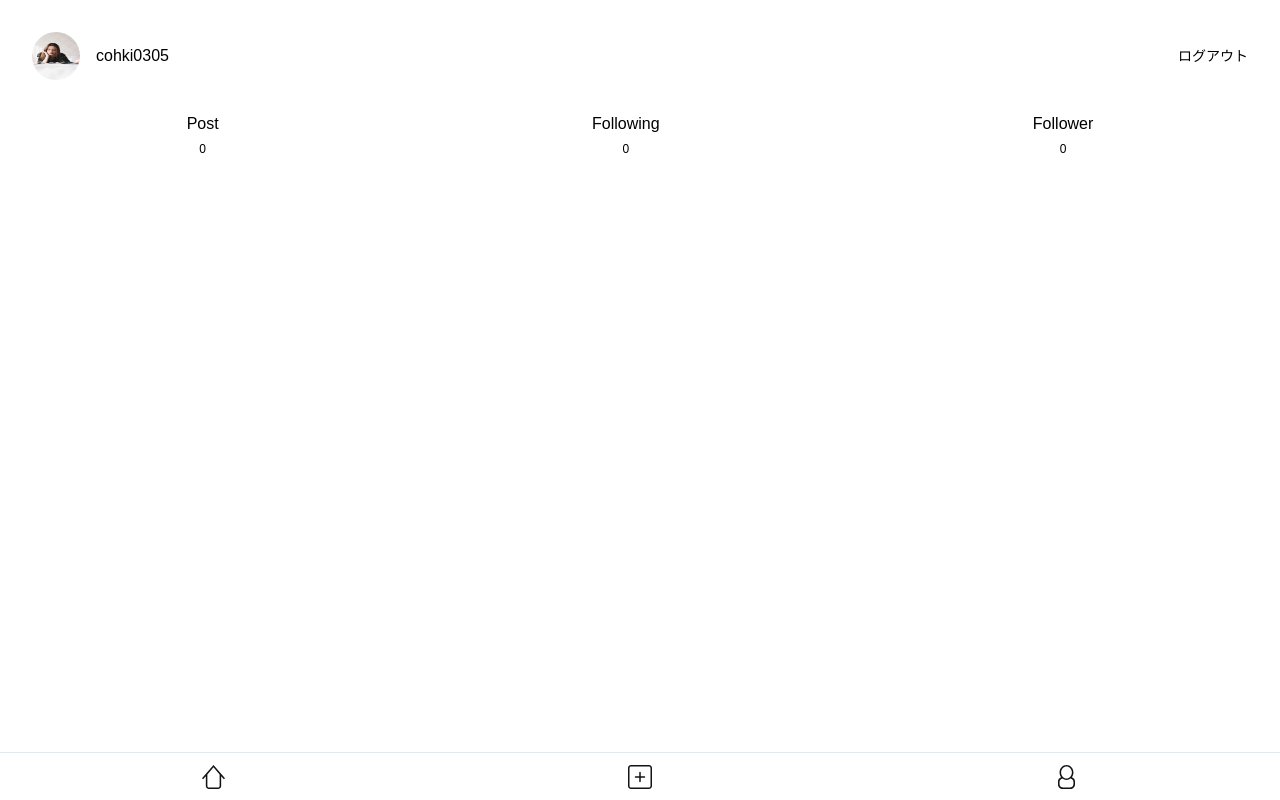
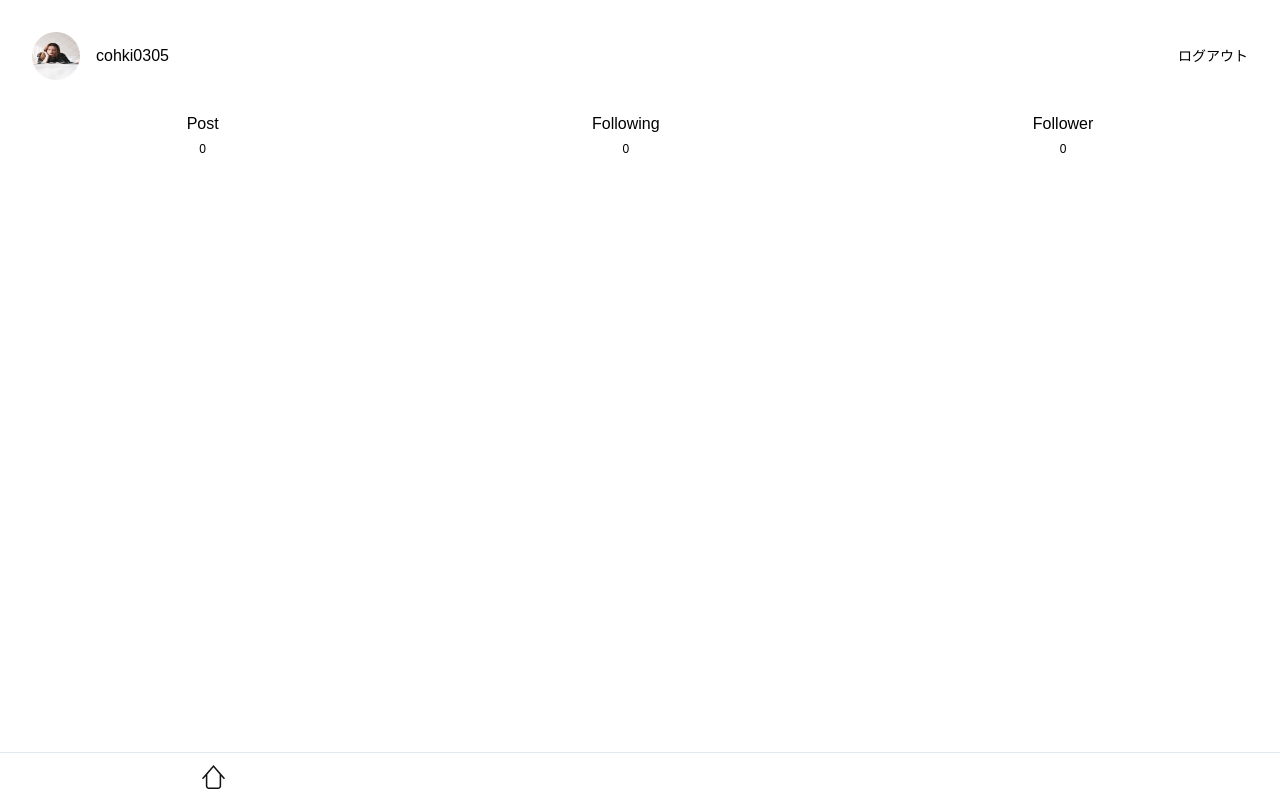
Before and after one commit to cohki0305/sns-app, a Nuxt app: page /users/1 in a window 1280 px wide. Built offline with nearby package versions, Linux system fonts and the light colour scheme.

Commit message:
actions を追加

```diff
--- a/components/Footer.vue
+++ b/components/Footer.vue
@@ -3,11 +3,24 @@
     <div class="nav-item w-1/3 flex justify-center">
       <nuxt-link to="/"><img src="/images/home.svg" class="h-6 my-3"></nuxt-link>
     </div>
-    <div class="nav-item w-1/3 flex justify-center">
+    <div v-if="isAuthenticated" class="nav-item w-1/3 flex justify-center">
       <nuxt-link to="/users"><img src="/images/follow.svg" class="h-6 my-3"></nuxt-link>
     </div>
-    <div class="nav-item w-1/3 flex justify-center">
-      <nuxt-link to="/users/tekitouid"><img src="/images/profile.svg" class="h-6 my-3"></nuxt-link>
+    <div v-if="isAuthenticated" class="nav-item w-1/3 flex justify-center">
+      <nuxt-link :to="`/users/${currentUser.uid}`"><img src="/images/profile.svg" class="h-6 my-3"></nuxt-link>
     </div>
   </div>
 </template>
+
+<script>
+export default {
+  computed: {
+    currentUser () {
+      return this.$store.state.user
+    },
+    isAuthenticated () {
+      return this.$store.getters.isAuthenticated
+    }
+  }
+}
+</script>
--- a/components/Posts.vue
+++ b/components/Posts.vue
@@ -53,6 +53,7 @@
 <script>
 import Post from '~/components/Post.vue'
 import { db, firebase } from '~/plugins/firebase'
+import { mapActions } from 'vuex'
 
 export default {
   components: {
@@ -75,11 +76,12 @@ export default {
     }
   },
   methods: {
+    ...mapActions(['setUser']),
     login () {
       const provider = new firebase.auth.GoogleAuthProvider()
       firebase.auth().signInWithPopup(provider)
         .then((result) => {
-          this.isAuthenticated = true
+          this.setUser(result.user)
         }).catch((error) => {
           window.alert(error)
         })
--- a/store/index.js
+++ b/store/index.js
@@ -11,3 +11,15 @@ export const getters = {
     return !!state.user
   }
 }
+
+export const mutations = {
+  setUser (state, user) {
+    state.user = user
+  }
+}
+
+export const actions = {
+  setUser (context, user) {
+    context.commit('setUser', user)
+  }
+}
```
